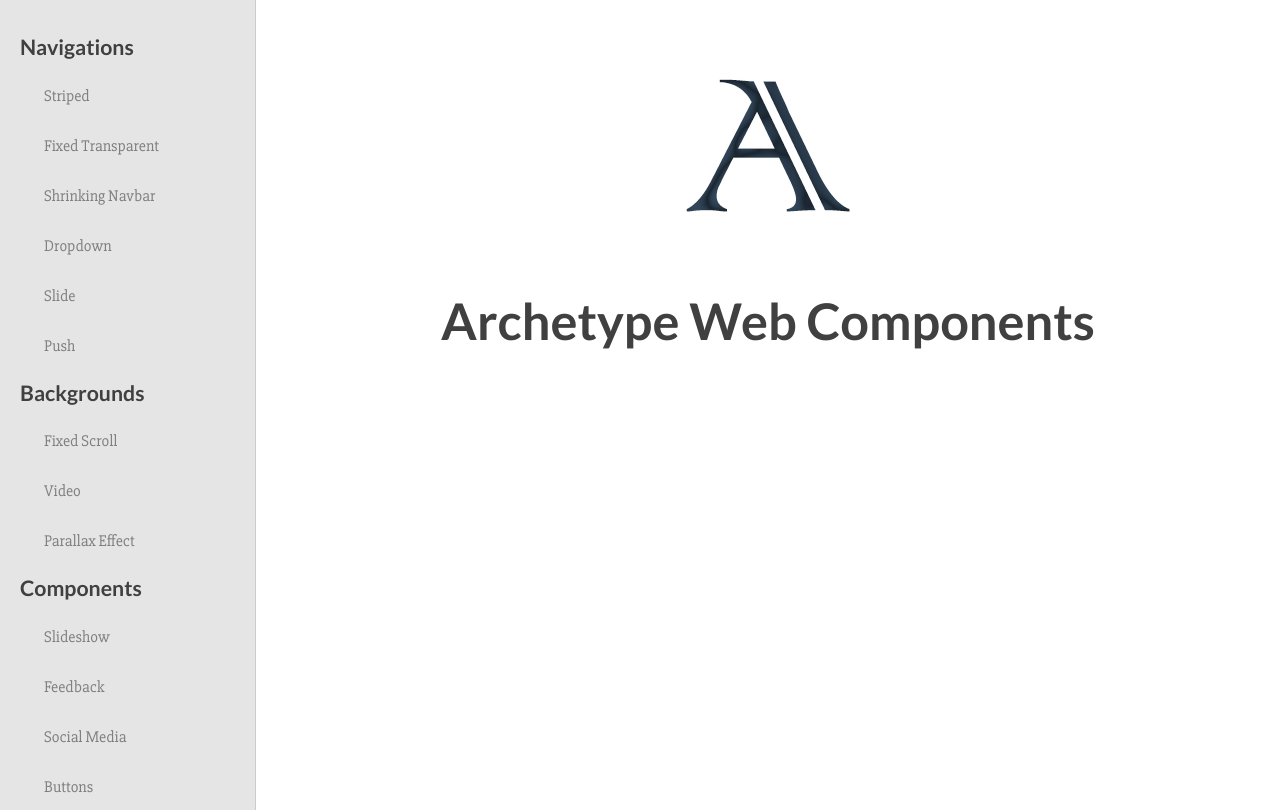
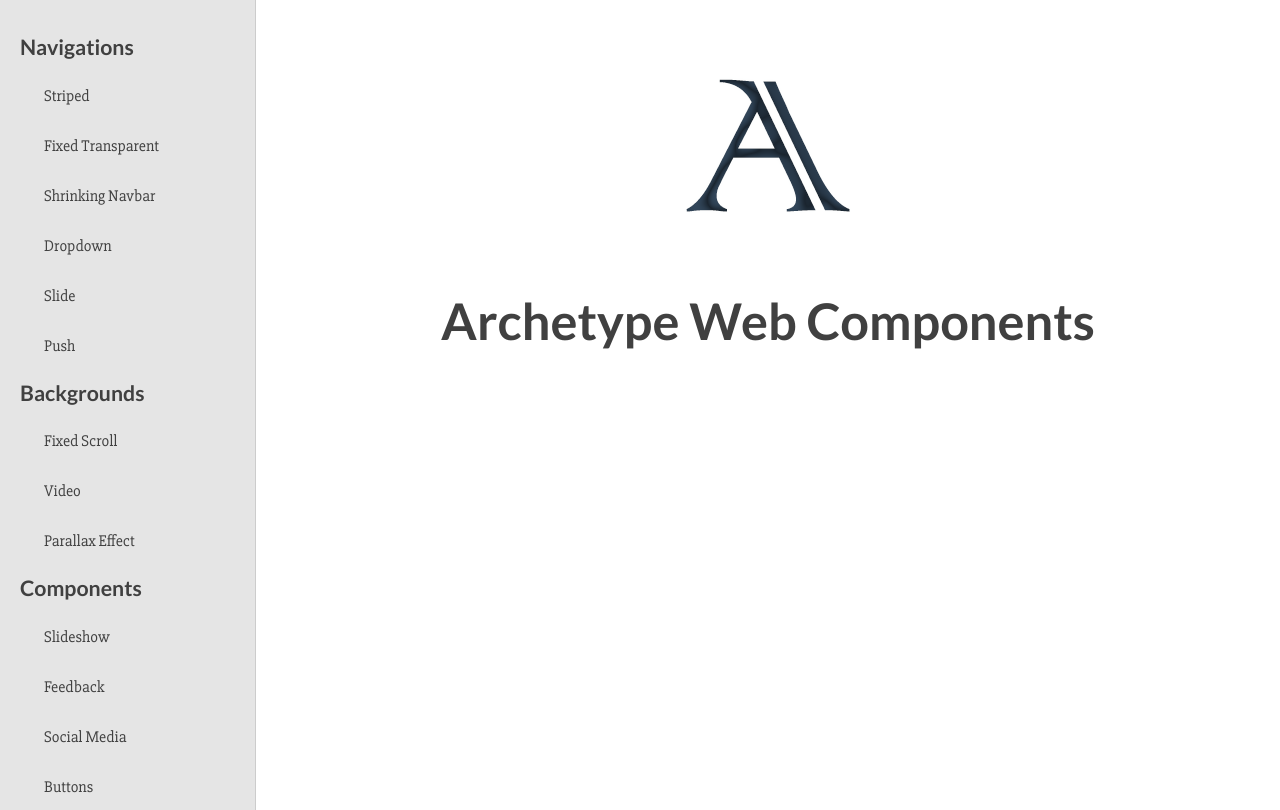
Before and after one commit to Mohamed-M/Archetype, a plain HTML site: page index.html in a window 1280 px wide. Shown: the top 810 px of the page. Drawn offline with Linux system fonts and the light colour scheme.

Commit message:
[SCSS] Change the menu hover to $dark-gray

```diff
--- a/css/style.css
+++ b/css/style.css
@@ -1113,7 +1113,7 @@ nav li {
   display: block;
   margin: 10px auto;
   margin: 1rem auto;
-  color: #7f7f7f;
+  color: #404040;
   font-family: "Slabo 27px", serif;
   font-weight: 300;
   -webkit-transition: all .1s ease-in-out;
@@ -1127,7 +1127,7 @@ nav li {
   .btn-info:focus, .main-nav >
   .btn-warning:focus, .main-nav >
   .btn-danger:focus, .main-nav > .btn-disabled:focus {
-    color: #aaa; }
+    color: #e5e5e5; }
 
 .main-nav > .github {
   display: block;
```
